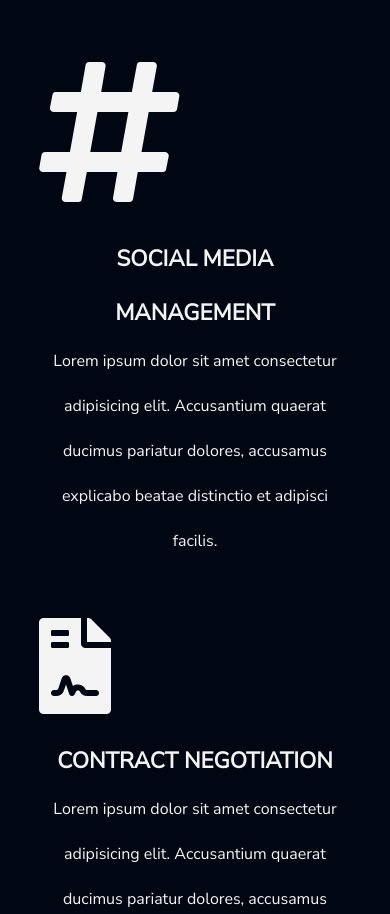
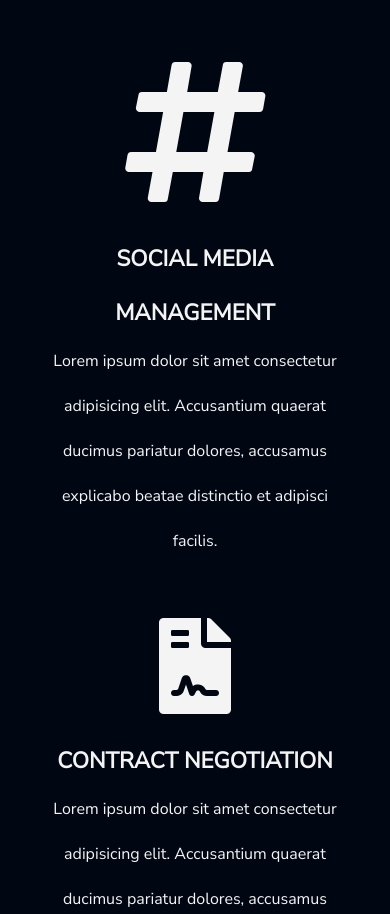
Before and after one commit to Ikoro-Godstime/hallow, a plain HTML site: page index.html in a window 390 px wide. Shown: the part 1599-2513 px from the top of the page. Drawn offline with Linux system fonts and the light colour scheme.

Commit message:
added the flex-col class

```diff
--- a/css/main.css
+++ b/css/main.css
@@ -217,4 +217,11 @@ nav ul li a {
   .sm-w {
     width: 100%;
   }
+
+  .flex-col {
+    display: flex;
+    flex-direction: column;
+    justify-content: center;
+    align-items: center;
+  }
 }
--- a/index.html
+++ b/index.html
@@ -71,7 +71,7 @@
         <h4 class="text-head-xl">Services</h4>
         <!-- first service Div -->
         <div class="grid-2 mt">
-          <div>
+          <div class="flex-col">
             <i class="fas fa-network-wired fa-10x"></i>
           </div>
           <div>
@@ -85,7 +85,7 @@
         </div>
         <!-- Second Service Div -->
         <div class="grid-2 mt">
-          <div>
+          <div class="flex-col">
             <i class="fa fa-hashtag fa-10x"></i>
           </div>
           <div>
@@ -99,8 +99,8 @@
         </div>
         <!-- Third Service Div -->
         <div class="grid-2 mt">
-          <div>
-            <i class="fas fa-file-contract fa-10x align-center"></i>
+          <div class="flex-col">
+            <i class="fas fa-file-contract fa-10x"></i>
           </div>
           <div>
             <h4 class="text-head-sm">CONTRACT NEGOTIATION</h4>
```
Also changed, not shown: 1 other file.
